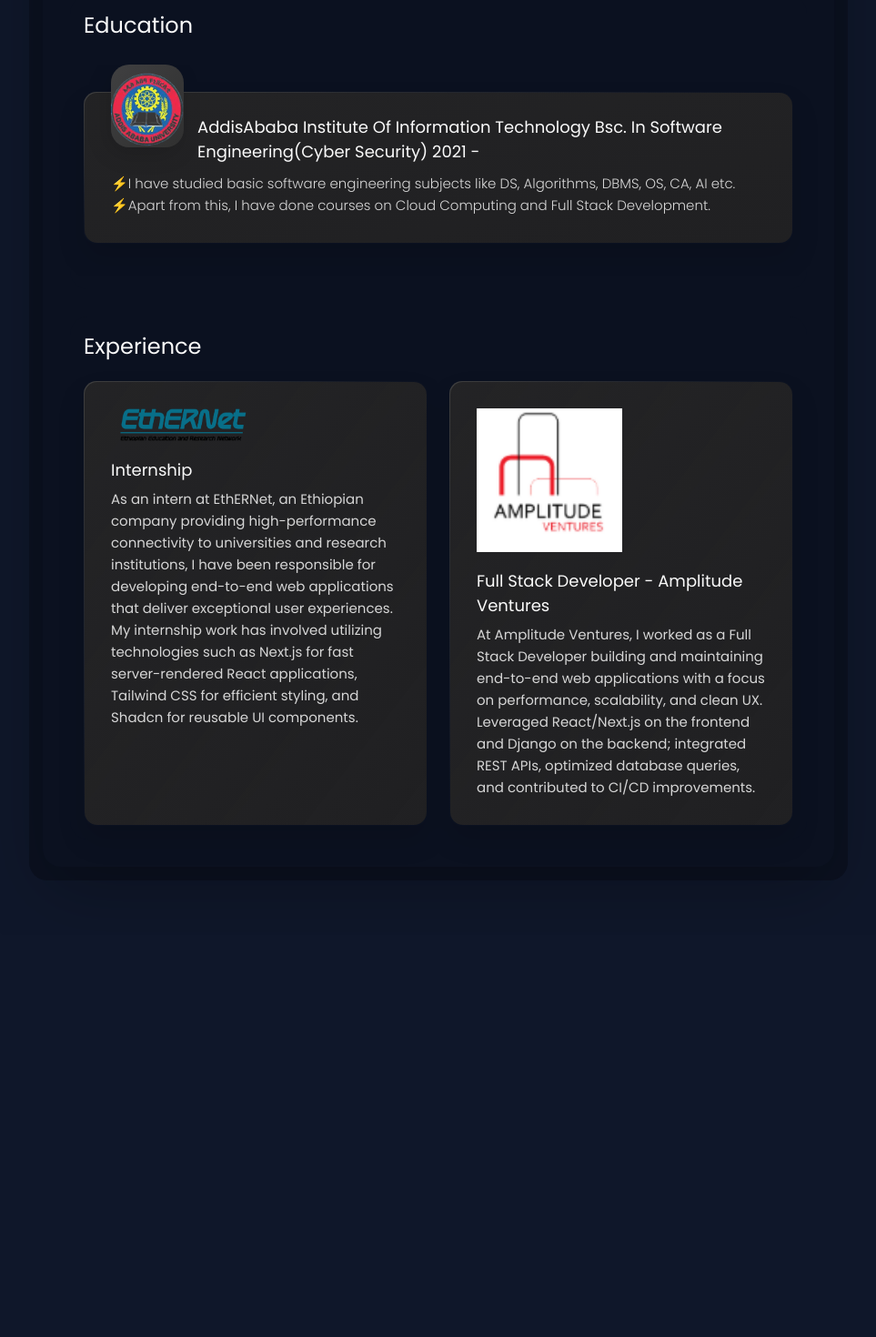
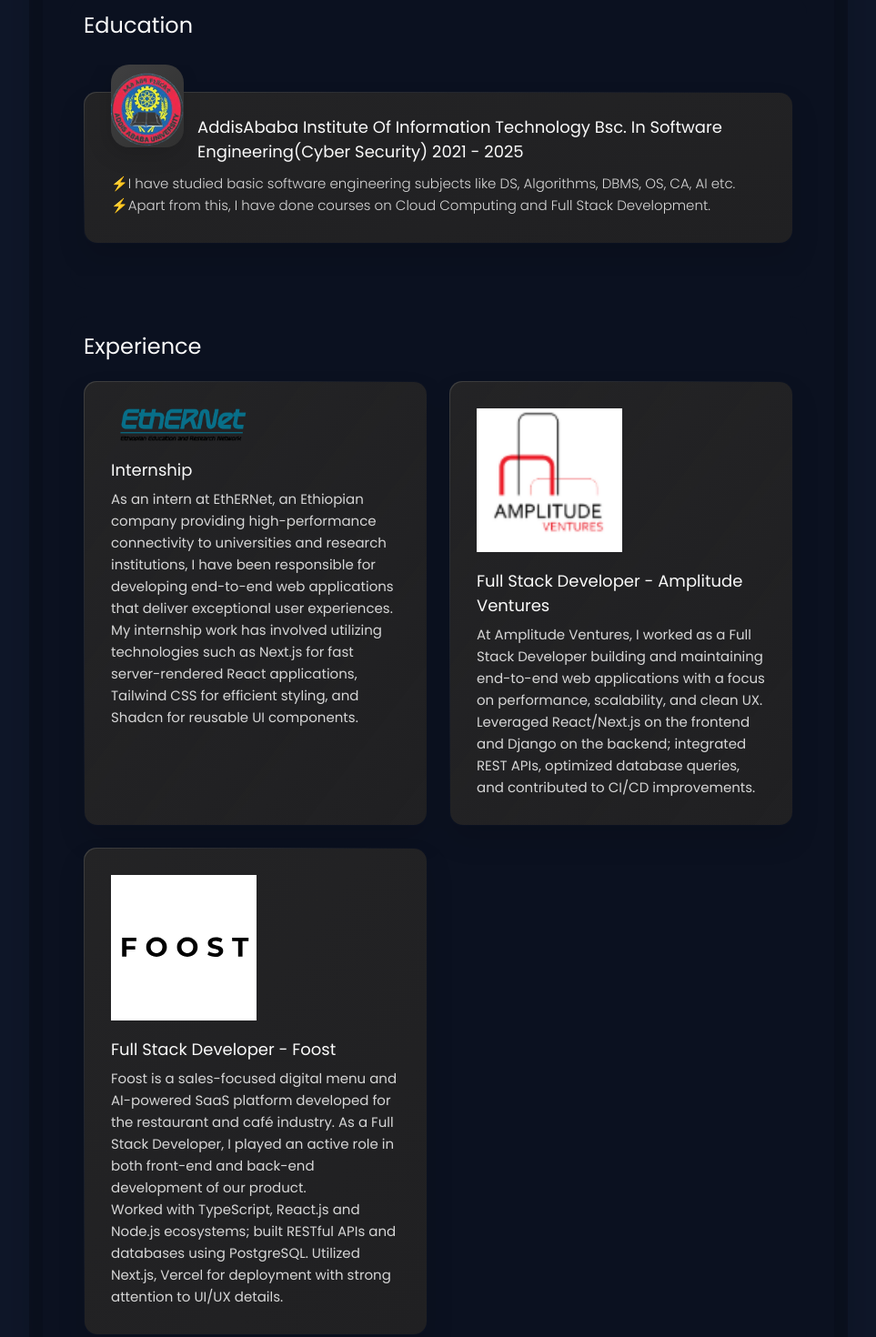
Before and after one commit to YabsiraYetwale/my-portfolio, a React (Vite) app: page / in a window 1280 px wide. Shown: the part 1000-2470 px from the top of the page at 91% size, without its empty margins (308-1271 px from the left). Before the commit the page ends 2028 px from the top, so only its background shows below. Built offline with nearby package versions, Linux system fonts and the light colour scheme.

Commit message:
exerience added

```diff
--- a/src/pages/About/About.jsx
+++ b/src/pages/About/About.jsx
@@ -25,7 +25,7 @@
   {
     avatar: "/images/aau.png",
     name: `AddisAbaba Institute of Information Technology
-    Bsc. in Software Engineering(Cyber Security) 2021 - `,
+    Bsc. in Software Engineering(Cyber Security) 2021 - 2025 `,
     description1: `⚡I have studied basic software engineering subjects like DS, Algorithms, DBMS, OS, CA, AI etc.`,
 
     description2:`⚡Apart from this, I have done courses on Cloud Computing and Full Stack Development.`
@@ -57,6 +57,18 @@
       focus on performance, scalability, and clean UX.`,
   description2: `Leveraged React/Next.js on the frontend and Django on the backend; integrated REST APIs, optimized database
       queries, and contributed to CI/CD improvements.`
+},
+{
+  title: "Full Stack Developer - Foost",
+  targetLink:"https://www.thefoost.com/",
+  icon:"/images/foost-logo.svg",
+  description1: `
+      Foost is a sales-focused digital menu and AI-powered SaaS platform
+      developed for the restaurant and café industry. As a Full Stack Developer,
+      I played an active role in both front-end and back-end development of our product.`,
+  description2: `Worked with TypeScript, React.js and Node.js ecosystems; built RESTful APIs and databases
+  using PostgreSQL. Utilized Next.js, Vercel for deployment with
+  strong attention to UI/UX details.`
 },
 ];
 
```
Also changed, not shown: public/images/FOOST.svg (added), public/images/foost-logo.svg (added).
